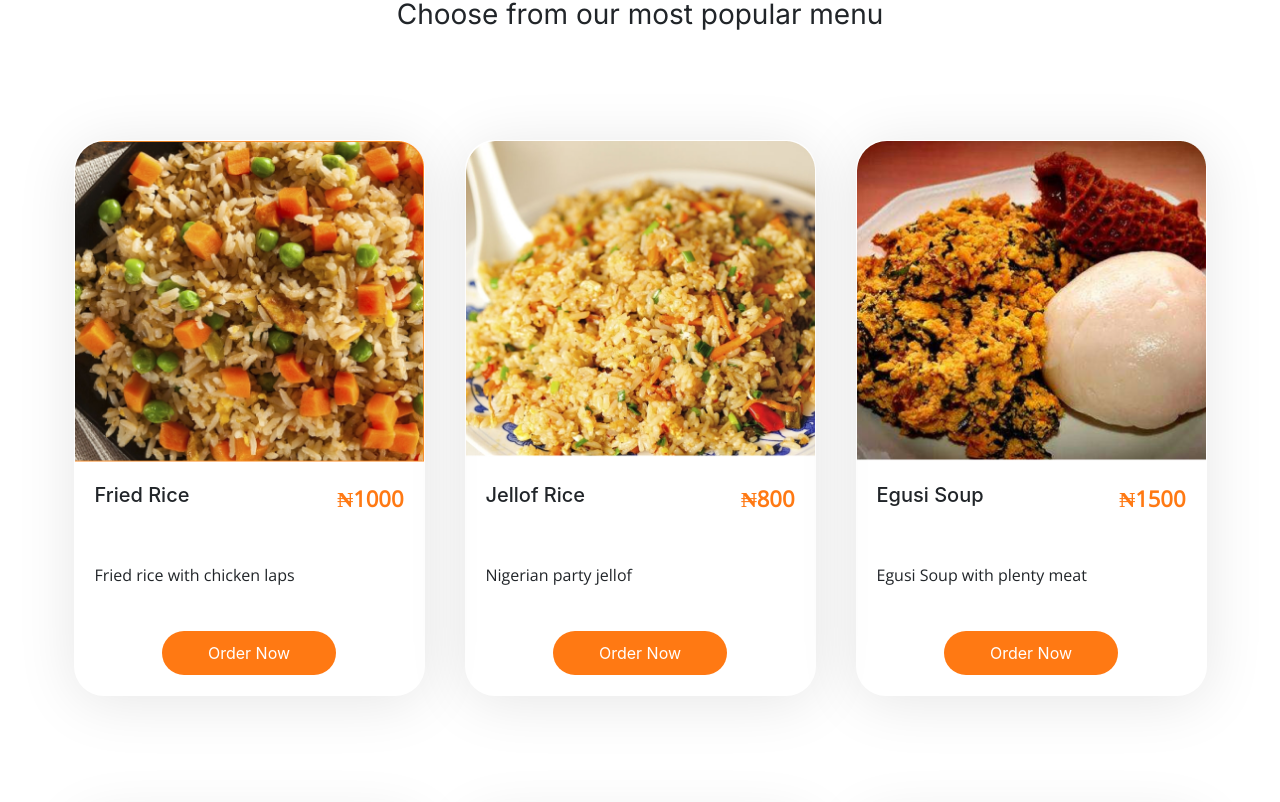
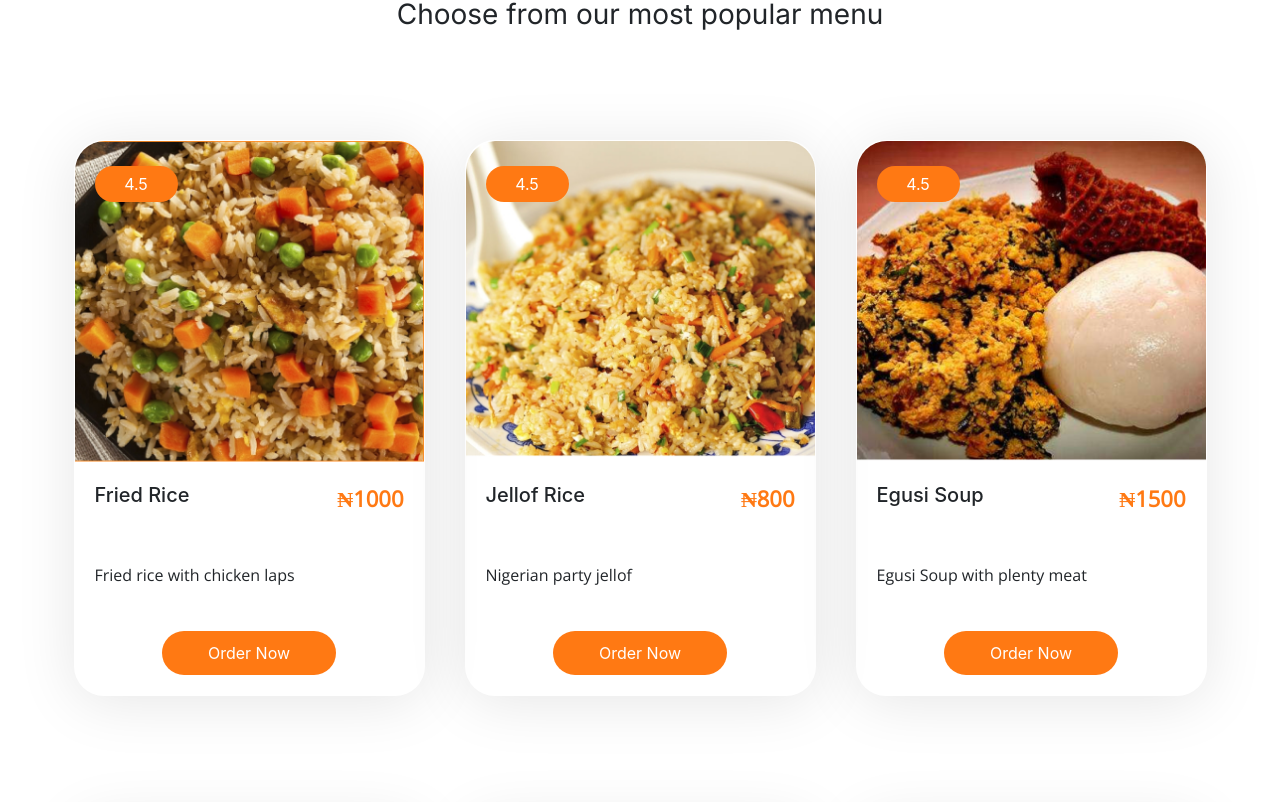
Before and after one commit to Dverybest/Eva-kitchen, a React (Create React App) app: page / in a window 1280 px wide. Shown: the part 2718-3520 px from the top of the page. Built offline with nearby package versions, Linux system fonts and the light colour scheme; a web font is replaced by a local one.

Commit message:
finishing touches

```diff
--- a/src/pages/reusableCard/Card.js
+++ b/src/pages/reusableCard/Card.js
@@ -6,7 +6,7 @@ import './Card.css'
 const Card =({img, title, description}) => {
     return (
     <div className=' Card '>
-            <div className='icon '> <img src={img} alt='' /> </div>
+            <div className='icon '> <img src={img} alt='' /></div>
             <div className='Card-body'>
                 <h4 className='Card-title '>{title}</h4>
                 <p className='Card-text '>  {description} </p>
--- a/src/pages/reusableMenuCard/Dish.css
+++ b/src/pages/reusableMenuCard/Dish.css
@@ -13,11 +13,28 @@
 }
 .dish-image{
     border-radius: 30px 20px 30px 0px;
+    position: relative;
 }
 .dish-image img{
     width: 100%;
     height: auto;
     border-radius: 30px  0px 0px;
+    position: relative;
+}
+.rating{
+    position: absolute;
+    z-index: 1;
+    width: 83px;
+    height: 36px;
+    margin-top: -85%;
+    margin-left: 20px;
+    display: flex;
+    justify-content: center;
+    align-items: center;
+    background-color: #FF7913;
+    color: white;
+    border-radius: 20px;
+
 }
 .dish-info{
     display: flex;
--- a/src/pages/reusableMenuCard/Dish.js
+++ b/src/pages/reusableMenuCard/Dish.js
@@ -5,7 +5,7 @@ import './Dish.css'
 const Dish = ({image, name, price, description}) => {
     return (
         <div className='dish col-md-4'>
-            <div className='dish-image '> <img src={image} alt='' /> </div>
+            <div className='dish-image '> <img src={image} alt='' />  <div className='rating'>4.5</div>  </div>
             <div className='dish-info'>
                 <h5>{name}</h5>
                 <span> {price} </span>
```
Also changed, not shown: src/pages/menuPage/menu background.png (added), 1 other file (tests, documents, lock files or other folders).
